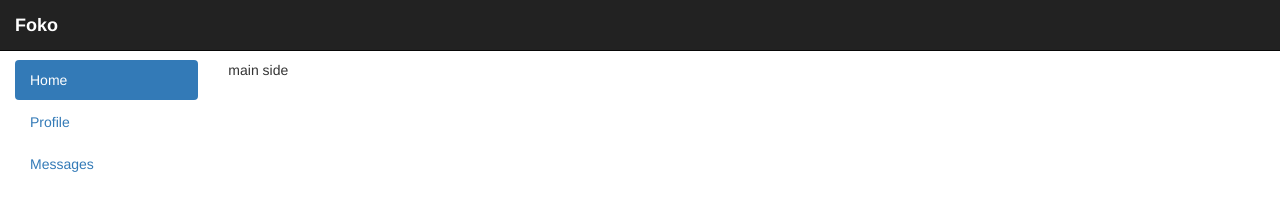
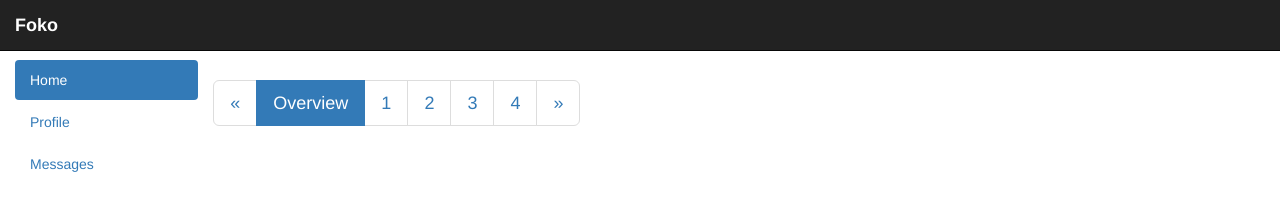
Before and after one commit to roncodingenthusiast/front-end-fokodecode16, a plain HTML site: page index.html in a window 1280 px wide. Drawn offline with Linux system fonts and the light colour scheme.

Commit message:
added navbar

```diff
--- a/index.html
+++ b/index.html
@@ -39,8 +39,30 @@
 			</ul>
         </div>
         <div class="col-sm-9 col-md-10">
-        	main side
+        	<div class="row">
+        		<nav>
+			  <ul class="pagination pagination-lg">
+			    <li>
+			      <a href="#" aria-label="Previous">
+			        <span aria-hidden="true">&laquo;</span>
+			      </a>
+			    </li>
+			    <li class="active"><a href="#">Overview</a></li>
+			    <li><a href="#">1</a></li>
+			    <li><a href="#">2</a></li>
+			    <li><a href="#">3</a></li>
+			    <li><a href="#">4</a></li>
+			    <li>
+			      <a href="#" aria-label="Next">
+			        <span aria-hidden="true">&raquo;</span>
+			      </a>
+			    </li>
+			  </ul>
+			</nav>
+        	</div>
+
         </div>
+
       </div>
     </div>
 </body>
```
